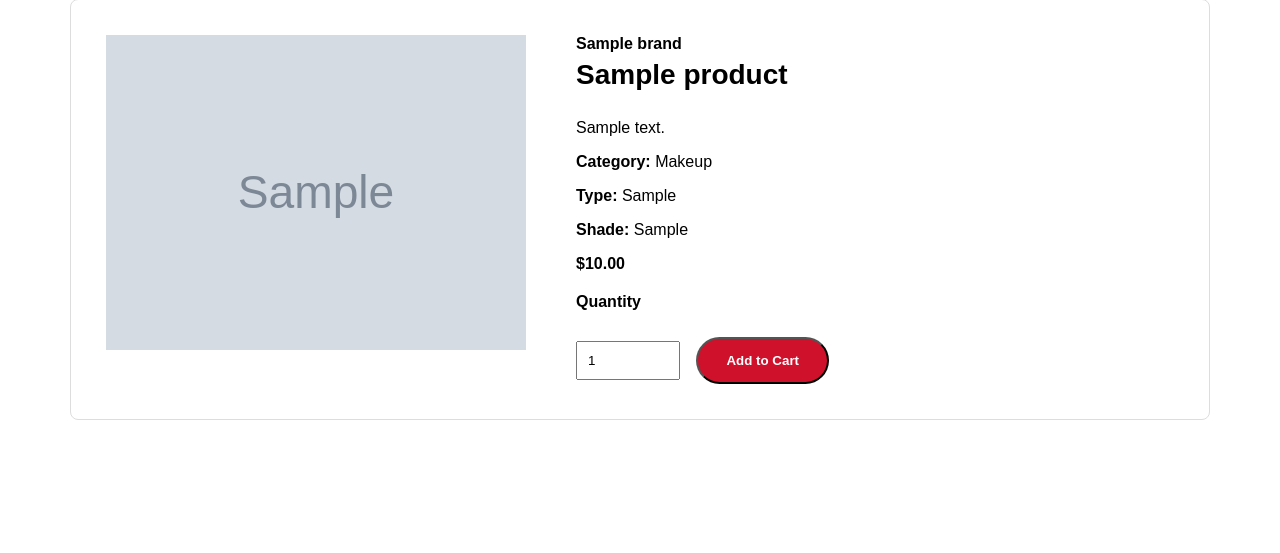
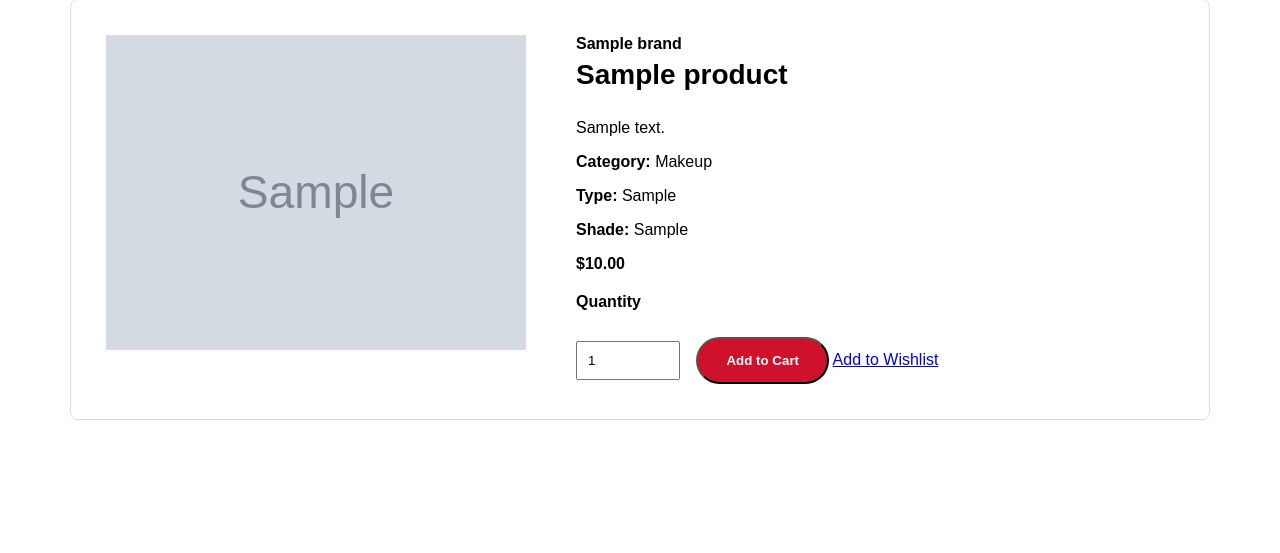
Before and after one commit to varadarohokale/cs412, a Django app: page /project/products/1/ in a window 1280 px wide. Shown: the part 247-800 px from the top of the page. Run offline with Django 5.2, Linux system fonts and the light colour scheme; tables that the repository leaves empty hold one stand-in row (values such as "Sample post"); grey boxes marked "Sample" are stand-in pictures.

Commit message:
Fixed bugs

```diff
--- a/project/templates/project/base.html
+++ b/project/templates/project/base.html
@@ -13,13 +13,13 @@
             <a class="logo" href="{% url 'product_list' %}">MINI SEPHORA</a>
 
         <form class="search-bar" action="{% url 'product_list' %}" method="get">
-                <input type="text" name="q" value="{{ search_query|default:'' }}" placeholder="Search products or brands">
+            <input type="text" name="q" value="" placeholder="Search products or brands">
         </form>
 
         <div class="header-actions">
             {% if user.is_authenticated %}
             <a href="{% url 'profile' %}">Hi, {{ user.username }}</a>
-                <a href="{% url 'cart' %}">🛒</a>
+
             <form action="{% url 'logout' %}" method="post" class="logout-form">
                 {% csrf_token %}
                 <button type="submit">Log Out</button>
@@ -29,7 +29,7 @@
             <a href="{% url 'signup' %}">Register</a>
             {% endif %}
 
-                <a href="#">♡</a>
+            <a href="{% url 'wishlist' %}">♡</a>
             <a href="{% url 'cart' %}">🛒</a>
         </div>
         </div>
--- a/project/templates/project/product_detail.html
+++ b/project/templates/project/product_detail.html
@@ -28,6 +28,9 @@
             <input type="number" id="quantity" name="quantity" value="1" min="1">
 
             <button type="submit" class="cart-button">Add to Cart</button>
+            <a class="wishlist-button" href="{% url 'add_to_wishlist' product.pk %}">
+                Add to Wishlist
+            </a>
         </form>
 
     </div>
--- a/project/urls.py
+++ b/project/urls.py
@@ -38,4 +38,8 @@ path('orders/<int:pk>/', OrderDetailView.as_view(), name='order_detail'),
 
 path('orderitems/', OrderItemListView.as_view(), name='orderitem_list'),
 path('orderitems/<int:pk>/', OrderItemDetailView.as_view(), name='orderitem_detail'),
+
+path('wishlist/', WishlistView.as_view(), name='wishlist'),
+path('wishlist/add/<int:pk>/', add_to_wishlist, name='add_to_wishlist'),
+path('wishlist/remove/<int:pk>/', remove_from_wishlist, name='remove_from_wishlist'),
 ]
--- a/project/views.py
+++ b/project/views.py
@@ -365,3 +365,38 @@ def update_cart_item(request, pk):
         request.session.modified = True
 
     return redirect('cart')
+
+
+class WishlistView(LoginRequiredMixin, TemplateView):
+    template_name = 'project/wishlist.html'
+
+    def get_context_data(self, **kwargs):
+        context = super().get_context_data(**kwargs)
+        wishlist = self.request.session.get('wishlist', [])
+        products = Product.objects.filter(id__in=wishlist)
+        context['products'] = products
+        return context
+
+
+def add_to_wishlist(request, pk):
+    wishlist = request.session.get('wishlist', [])
+
+    if pk not in wishlist:
+        wishlist.append(pk)
+
+    request.session['wishlist'] = wishlist
+    request.session.modified = True
+
+    return redirect('wishlist')
+
+
+def remove_from_wishlist(request, pk):
+    wishlist = request.session.get('wishlist', [])
+
+    if pk in wishlist:
+        wishlist.remove(pk)
+
+    request.session['wishlist'] = wishlist
+    request.session.modified = True
+
+    return redirect('wishlist')
```
Also changed, not shown: project/templates/project/wishlist.html (added, +27 -0 lines). Lines whose indentation alone changed are shown as unchanged.
